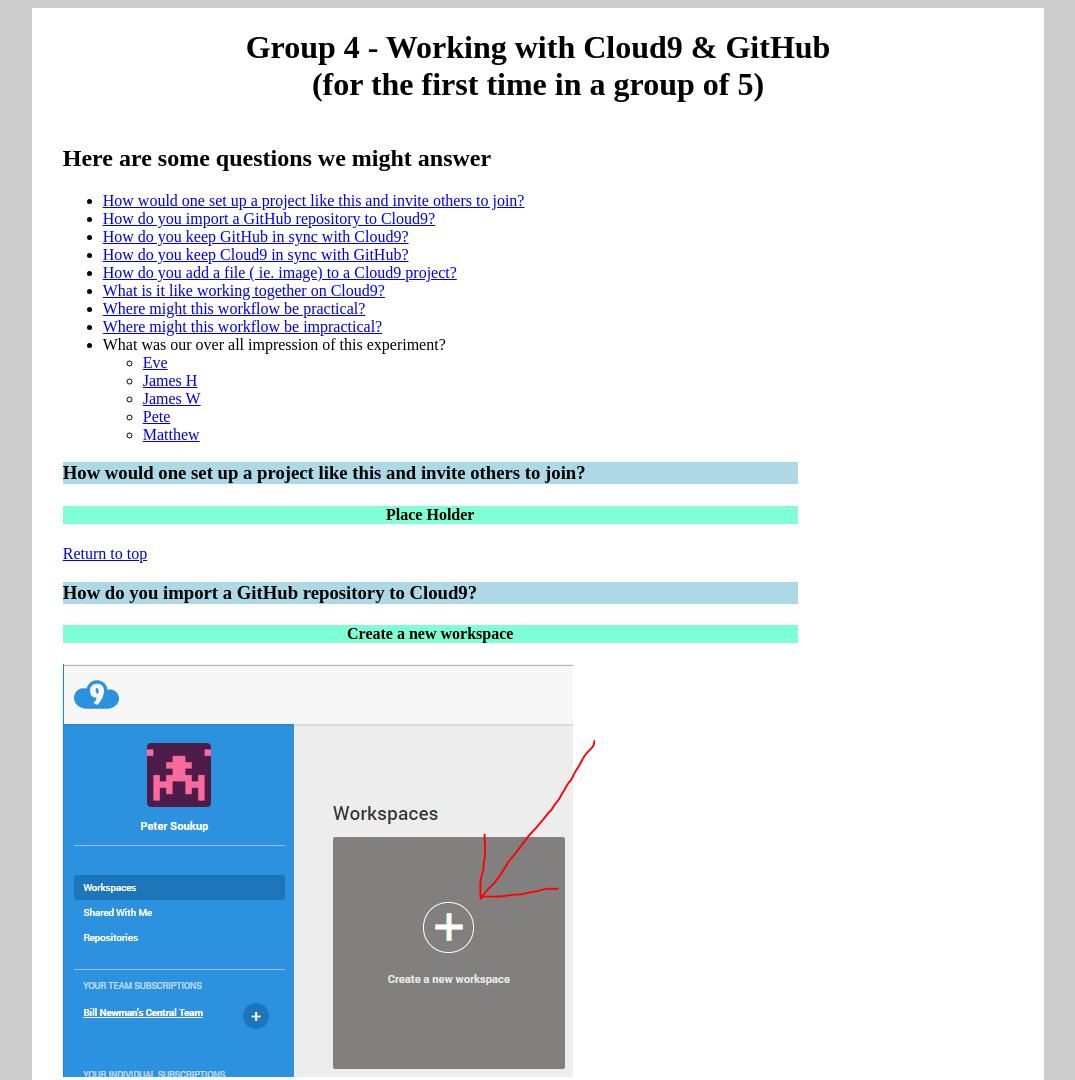
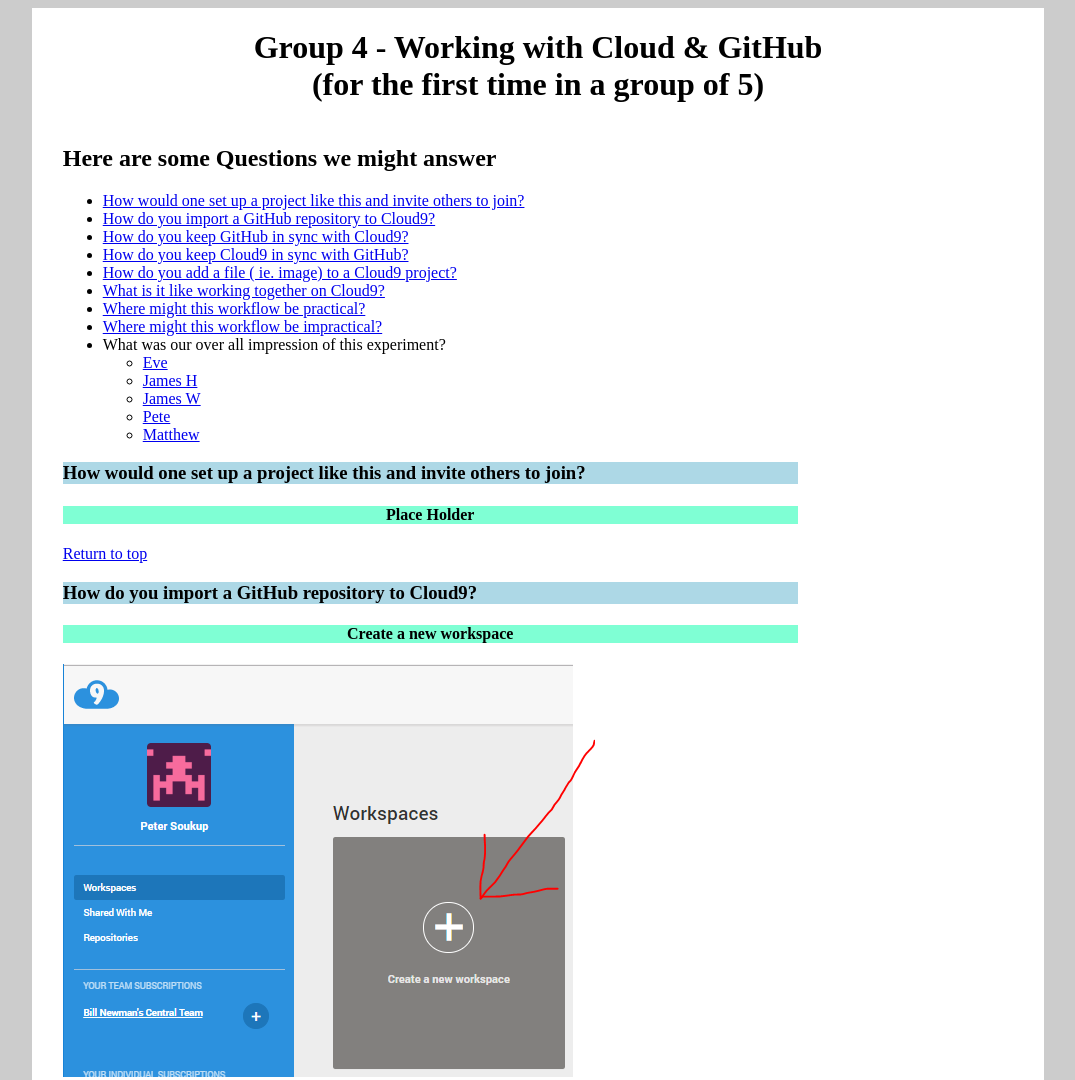
Before and after one commit to Peter-S/ITC134-Group4-GitHub-C9, a plain HTML site: page ITC134Group4GitC9/index.html in a window 1280 px wide. Shown: the top 1080 px of the page, without its empty margins (102-1177 px from the left). Drawn offline with Linux system fonts and the light colour scheme.

Commit message:
changes on class

```diff
--- a/ITC134Group4GitC9/index.html
+++ b/ITC134Group4GitC9/index.html
@@ -12,10 +12,10 @@
     <body>
         <div class="wrapper">
         <header>
-         <h1>Group 4 &#45; Working with Cloud9 &amp; GitHub<br>&#40;for the first time in a group of 5&#41;</h1>
+         <h1>Group 4 &#45; Working with Cloud &amp; GitHub<br>&#40;for the first time in a group of 5&#41;</h1>
         </header>
 <section>
-<h2 id="top"> Here are some questions we might answer</h2>
+<h2 id="top"> Here are some Questions we might answer</h2>
     <ul>
         <li><a href="#q1">How would one set up a project like this and invite others to join&#63;</a></li>
         <li>
```
